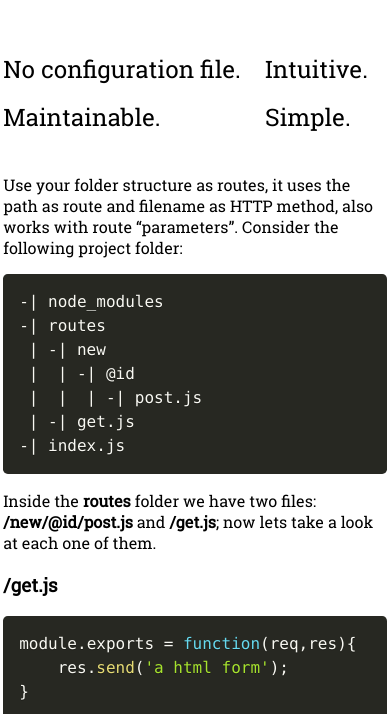
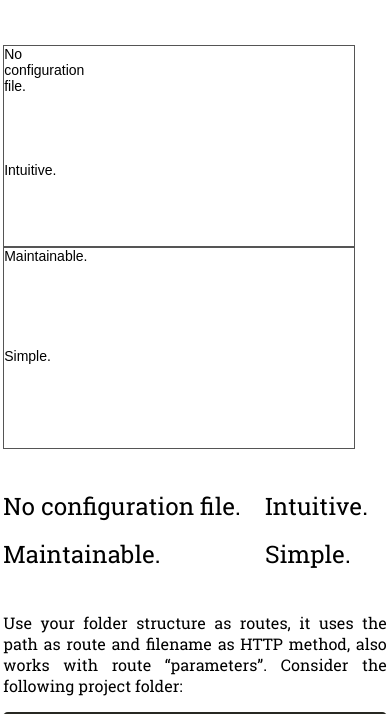
Before and after one commit to DanielSunami/dir-routes, a website: page index.html in a window 390 px wide. Shown: the part 130-844 px from the top of the page. Drawn offline with Linux system fonts and the light colour scheme; a script that the page names is missing.

Commit message:
responsiveness

```diff
--- a/index.html
+++ b/index.html
@@ -24,6 +24,16 @@
 			<h1>dir-routes</h1>
 		</header>
 		<div class="block">
+		<h2 class="light-text" >
+			<div class="flex">
+				<div>No configuration file.</div>
+				<div>Intuitive.</div>
+			</div>
+			<div class="flex">
+				<div>Maintainable.</div>
+				<div>Simple.</div>
+			</div>
+		</h2>
 			<h2 class="light-text"><span>No configuration file.<br/>Maintainable.</span>
 			<span>Intuitive.<br/>Simple.</span></h2>
 			<p>Use your folder structure as routes, it uses the path as route and filename as HTTP method, also works with route “parameters”. Consider the following project folder:</p>
--- a/style/main.css
+++ b/style/main.css
@@ -3,6 +3,10 @@ body {
 	margin: 0;
 	padding: 0;
 	font-size: 16px;
+}
+
+p {
+	text-align: justify;
 }
 
 .content {
@@ -43,3 +47,21 @@ body {
 	max-width: 120px;
 	font-family: 'Roboto Slab Light';
 }
+
+.flex {
+	/* basic styling */
+	width: 350px;
+	height: 200px;
+	border: 1px solid #555;
+	font: 14px Arial;
+
+	/* flexbox setup */
+	display: flex;
+	flex-direction: column;
+}
+
+.flex > div {
+	flex: 1 1 auto;
+	width: 30px;
+	transition: width 0.7s ease-out;
+}
```
